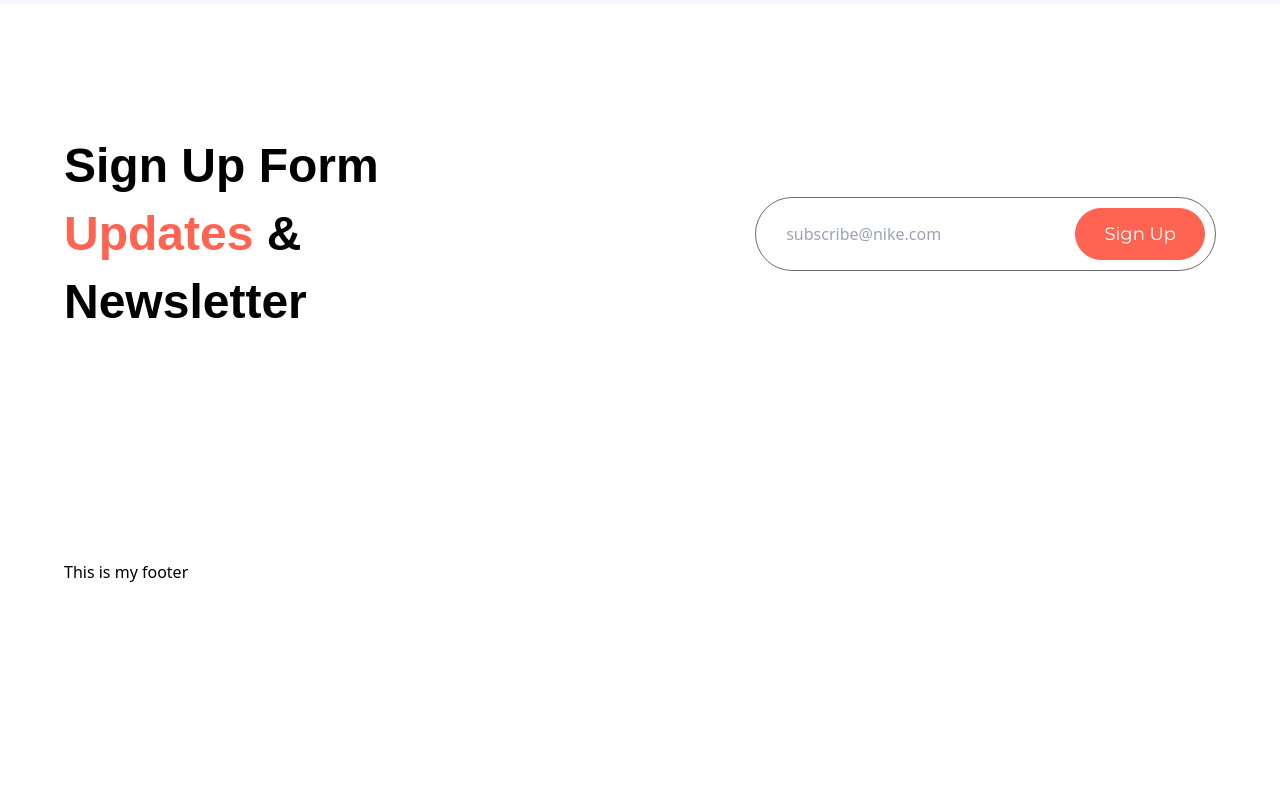
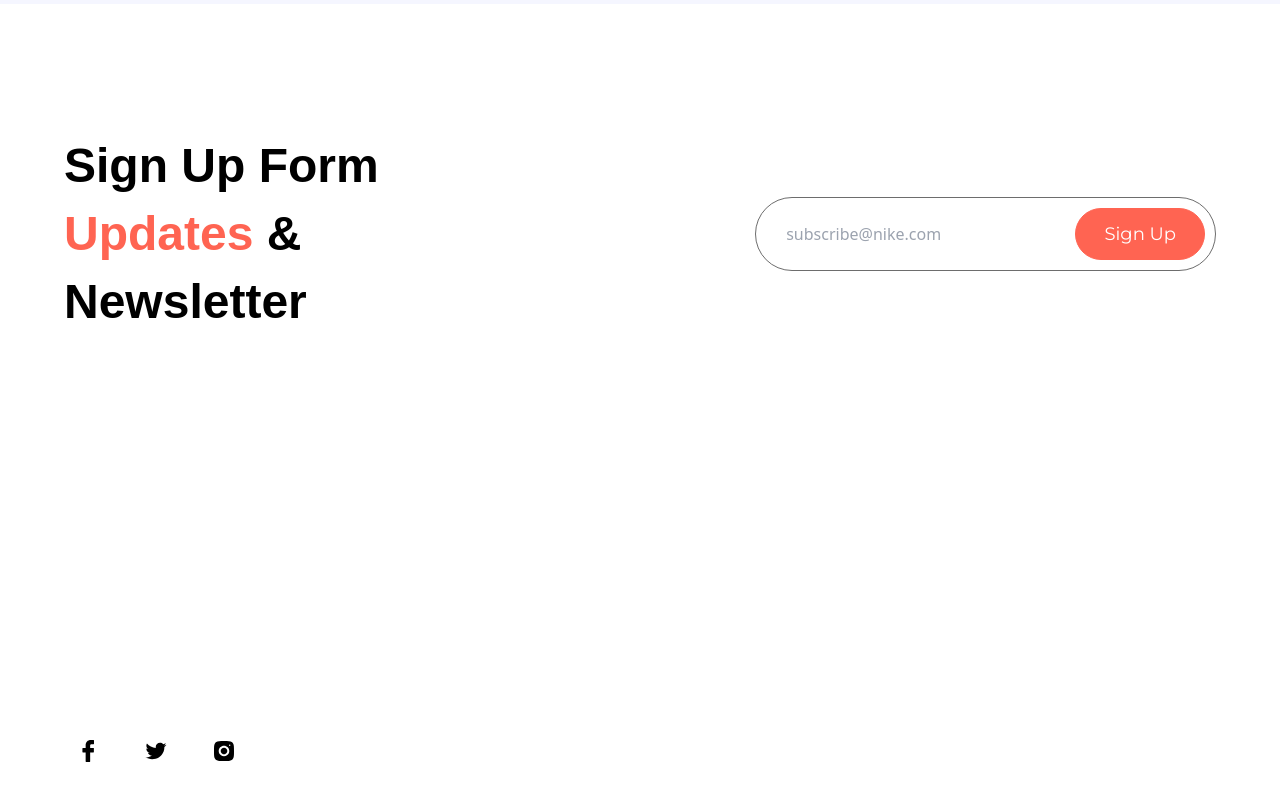
Before and after one commit to Metaverse-Nabeel/nike, a React (Vite) app: page / in a window 1280 px wide. Shown: the part 4327-5127 px from the top of the page. Before the commit the page ends 4943 px from the top, so only its background shows below. Built offline with nearby package versions, Linux system fonts and the light colour scheme; a web font is replaced by a local one.

Commit message:
Completed footer section

```diff
--- a/src/sections/Footer.jsx
+++ b/src/sections/Footer.jsx
@@ -1,7 +1,58 @@
+import { copyrightSign } from "../assets/icons";
+import { footerLogo } from "../assets/images";
+import { footerLinks, socialMedia } from "../constants";
+
 const Footer = () => {
   return (
-    <section className="max-container ">
-      <div className="flex">This is my footer</div>
+    <section className="max-container">
+      <div className="flex justify-between items-start gap-20 flex-wrap max-lg:flex-col">
+        <div className="flex flex-col items-start">
+          <a href="">
+            <img src={footerLogo} alt="footer logo" width={150} height={46} />
+          </a>
+          <p className="mt-5 text-base leading-7 font-montserrat text-white-400 sm:max-w-sm">
+            Get shoes ready for the new term at your nearest Nike store. Find
+            your perfect size in Store. Get Rewards
+          </p>
+          <div className="flex items-center gap-5 mt-8">
+            {socialMedia.map((icon, index) => (
+              <div
+                key={index}
+                className="flex justify-center items-center w-12 h-12 bg-white rounded-full"
+              >
+                <img src={icon.src} alt={icon.alt} width={24} height={24} />
+              </div>
+            ))}
+          </div>
+        </div>
+        <div className="flex flex-1 justify-between lag:gap-10 gap-20 flex-wrap">
+          {footerLinks.map((section, index) => (
+            <div key={index}>
+              <h4 className="text-white font-montserrat text-2xl leading-normal font-medium mb-6">
+                {section.title}
+              </h4>
+              <ul>
+                {section.links.map((link, index) => (
+                  <li
+                    key={index}
+                    className="mt-3 text-white-400 font-montserrat text-base leading-normal hover:text-slate-gray cursor-pointer"
+                  >
+                    <a>{link.name}</a>
+                  </li>
+                ))}
+              </ul>
+            </div>
+          ))}
+        </div>
+      </div>
+      <div className="flex justify-between text-white-400 mt-24 max-sm:flex-col max-sm:items-center">
+        <div className="flex flex-1 justify-start items-center font-montserrat gap-2 cursor-pointer">
+          <img src={copyrightSign} alt="copyright sign" width={20} height={20} className="rounded-full m-0" />
+          <p>Copyright. All rights reserved.</p>
+        </div>
+        <p className="font-montserrat cursor-pointer">Terms & Conditions</p>
+
+      </div>
     </section>
   );
 };
```
